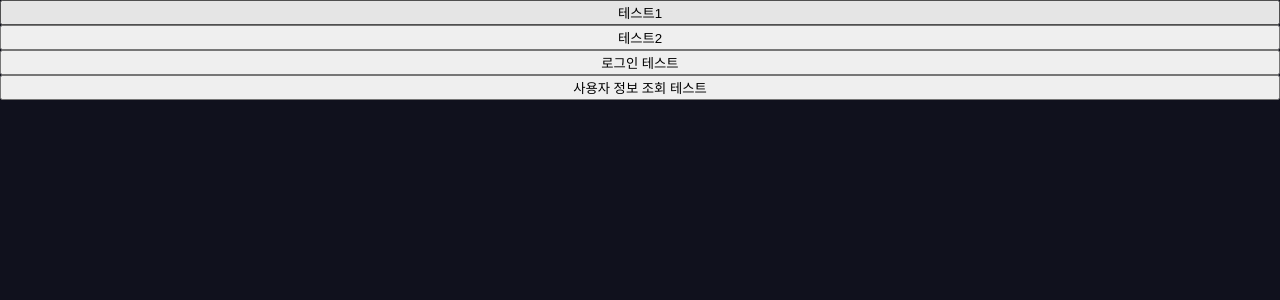
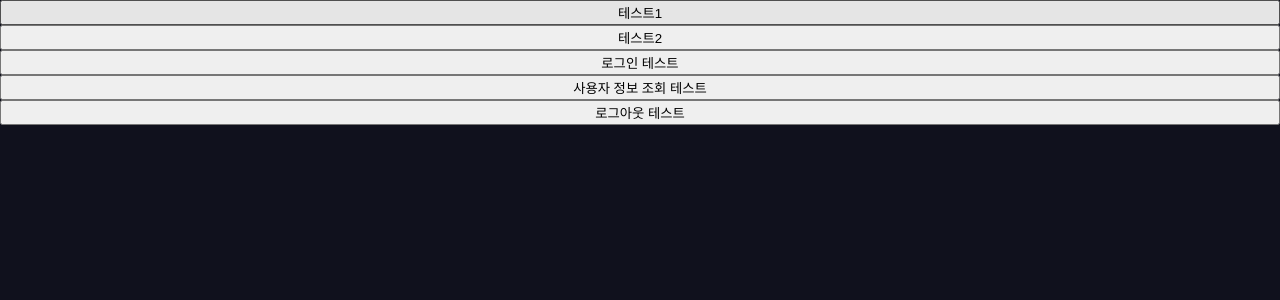
Before and after one commit to alcohol-trash/alcoholic-frontend, a Next.js app: page /test in a window 1280 px wide. Shown: the top 300 px of the page. Built offline with nearby package versions, Linux system fonts and the light colour scheme; no server answers.

Commit message:
fix: 로그인 api 수정 & 테스트 코드 추가

```diff
--- a/src/pages/test.tsx
+++ b/src/pages/test.tsx
@@ -1,7 +1,7 @@
 import React from 'react'
 
 const AUTH_TYPE = 'login'
-
+const LOGOUT = 'logout'
 export default function Test() {
   const onClick1 = async () => {
     const response = await fetch(`/api/board/`, {
@@ -47,12 +47,20 @@ export default function Test() {
     const data = await response.json()
     console.log(data)
   }
+  const onClick5 = async () => {
+    const response = await fetch(`/api/auth/${AUTH_TYPE}`, {
+      method: 'POST',
+    })
+    const data = await response.json()
+    console.log(data)
+  }
   return (
     <>
       <button onClick={onClick1}>테스트1</button>
       <button onClick={onClick2}>테스트2</button>
       <button onClick={onClick3}>로그인 테스트</button>
       <button onClick={onClick4}>사용자 정보 조회 테스트</button>
+      <button onClick={onClick5}>로그아웃 테스트</button>
     </>
   )
 }
```
Also changed, not shown: src/pages/api/auth/[type].ts (+7 -0 lines).
